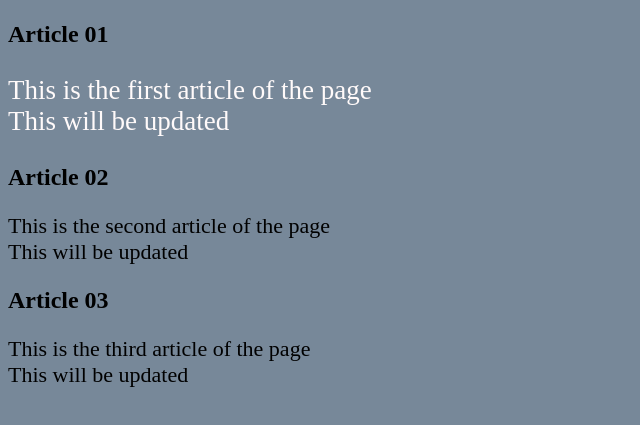
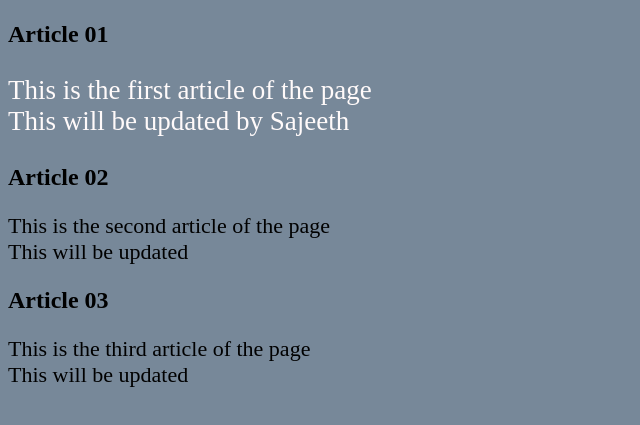
Before and after one commit to sajeeth-ahamed/html-css-learning, a plain HTML site: page css-yt/lesson-2/index.html in a window 1280 px wide. Shown: the part 59-484 px from the top of the page, without its empty margins (0-640 px from the left). Drawn offline with Linux system fonts and the light colour scheme.

Commit message:
fix: modify index file

```diff
--- a/css-yt/lesson-2/index.html
+++ b/css-yt/lesson-2/index.html
@@ -16,7 +16,7 @@
       <article>
         <p class="para1">
           This is the first article of the page <br />
-          This will be updated
+          This will be updated by <span class="highlight">Sajeeth</span>
         </p>
       </article>
       <h2>Article 02</h2>
```
